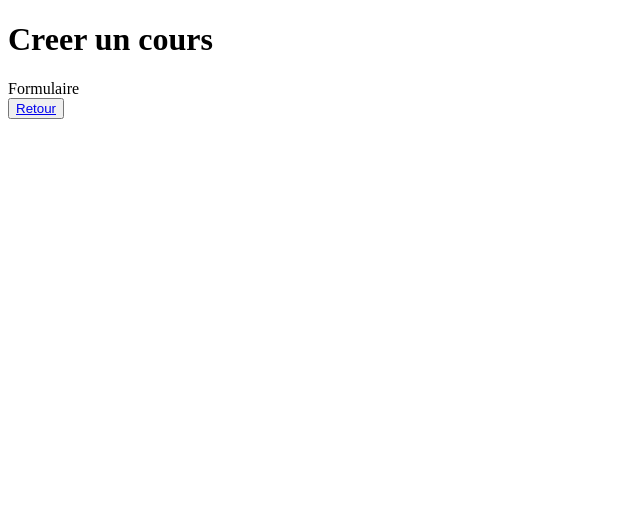
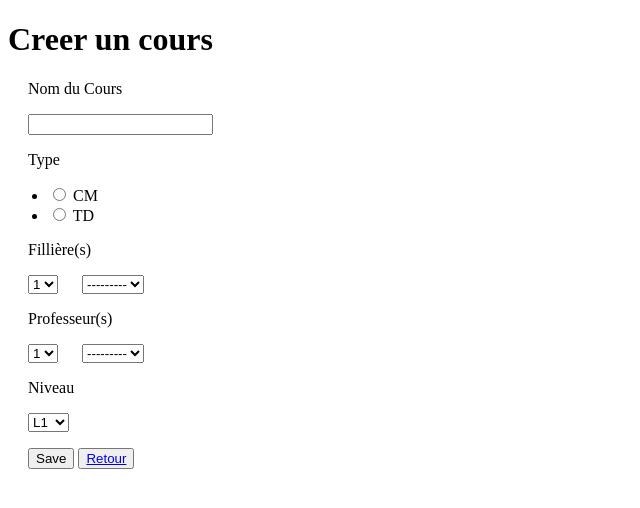
Before and after one commit to thibaultanani/gestion, a Django app: page /listes/admin_creer_cours/1/ in a window 1280 px wide. Shown: the top 508 px of the page, without its empty margins (0-640 px from the left). Run offline with Django 3.2, Linux system fonts and the light colour scheme; data comes from the database, SQL or seed files in the repository; data that the repository does not hold is empty; parts of the project's set-up code (start-up, migrations or seed data) failed here and were passed over.

Commit message:
Add form creation cours

```diff
--- a/listes/forms.py
+++ b/listes/forms.py
@@ -49,6 +49,39 @@ class AjouterProfesseur(ModelForm):
         model = Professeur
         fields = ('nom', 'prenom', 'email', 'titre')
 
+class AjouterCours(forms.Form):
+
+    TYPES = [('type1', 'CM'),
+                 ('type2', 'TD')]
+    niveaux=[ ('L1','L1'),
+             ('L2','L2'),
+             ('L3','L3'),
+             ('M1','M1'),
+             ('M2','M2'),
+            ]
+
+    #nb_f = [tuple([x, x]) for x in range(1, 4)]
+    nb= [tuple([x, x]) for x in range(1, 4)]
+    choix = (('1', 'Choix 1'),('2', 'Choix 2'))
+    model = Cours
+    nomCours = forms.CharField(label=_('Nom Cours'), max_length=100, widget=forms.TextInput(attrs={'class': 'form-control'}))
+    type= forms.ChoiceField(choices=TYPES, widget=forms.RadioSelect(attrs={'class': "custom-radio-list"}))
+    nb_filliere = forms.IntegerField(label="Fillière(s)", widget=forms.Select(choices=nb))
+    nom_filliere1=forms.ModelChoiceField(queryset=Filiere.objects.all())
+    nom_filliere2=forms.ModelChoiceField(label="",queryset=Filiere.objects.all())
+    nom_filliere3=forms.ModelChoiceField(label="",queryset=Filiere.objects.all())
+    nb_prof=forms.IntegerField(label="", widget=forms.Select(choices=nb))
+    nom_prof1=UserModelChoiceField(label="Professeur(s)",queryset=User.objects.all())
+    nom_prof2=UserModelChoiceField(label="",queryset=User.objects.all(), required=False)
+    nom_prof3=UserModelChoiceField(label="",queryset=User.objects.all(), required=False)
+    Niveau=forms.ChoiceField(label="Niveau",choices=niveaux)
+
+
+    class Meta:
+     model=Cours
+     fields = ('nom','niveaux','types', 'professeurs', 'fillieres')
+
+
 # class CreerCoursForm(forms.Form):
 #     nom = forms.CharField(label=_('Nom'), max_length=100, widget=forms.TextInput(attrs={'class': 'form-control'}))
 #     description = forms.CharField(widget=forms.Textarea(attrs={'rows': 3}), required=False)
--- a/listes/models.py
+++ b/listes/models.py
@@ -1,8 +1,8 @@
 from django.db import models
+from django.db.models.functions import Concat
+from django.forms import ModelChoiceField
 from django_mysql.models import ListCharField
 from django.utils import timezone
-
-# Create your models here.
 import datetime
 from django.contrib.auth.models import User
 
@@ -19,7 +19,6 @@ class Admnistrateur(models.Model):
 
 class Professeur(models.Model):
     user = models.OneToOneField(User, on_delete=models.CASCADE, default=None)
-
     DOCTORANT = 'Doctorant'
     MAITRES_DE_CONFERENCES = 'Maître de conférences'
     PROF_DES_UNIVERSITES = 'Professeur des universités'
@@ -93,7 +92,6 @@ class Type(models.TextChoices):
 
 class Cours(models.Model):
     nom = models.CharField(max_length=100)
-    prenom = models.CharField(max_length=100)
     niveaux = ListCharField(
         base_field=models.CharField(
             max_length=10,
@@ -110,3 +108,7 @@ class Cours(models.Model):
     )
     debut = models.IntegerField(datetime.date.today().year)
     fin = models.IntegerField(datetime.date.today().year + 1)
+
+class UserModelChoiceField(ModelChoiceField):
+    def label_from_instance(self, User):
+         return User.get_full_name()
--- a/listes/urls.py
+++ b/listes/urls.py
@@ -1,4 +1,6 @@
 from django.conf.urls import url
+from django.views.generic import RedirectView
+
 from . import views
 from django.contrib.auth import views as auth_views
 from .forms import ConnexionForm
@@ -9,9 +11,9 @@ urlpatterns = [
     url(r'^prof_liste_etudiant/', views.prof_liste_etudiant, name='prof_liste_etudiant'),
     url(r'^prof_cursus_etudiant/', views.prof_cursus_etudiant, name='prof_cursus_etudiant'),
     url(r'^modif_mdp/', views.modif_mdp, name='modif_mdp'),
-    url(r'^admin_cours/', views.admin_cours, name='admin_cours'),
+    url(r'^admin_cours/(?P<user_id>[0-9]+)/', views.admin_cours, name='admin_cours'),
     url(r'^admin_liste_cours/', views.admin_liste_cours, name='admin_liste_cours'),
-    url(r'^admin_creer_cours/', views.admin_creer_cours, name='admin_creer_cours'),
+    url(r'^admin_creer_cours/(?P<user_id>[0-9]+)/', views.admin_creer_cours, name='admin_creer_cours'),
     url(r'^admin_modifier_cours/', views.admin_modifier_cours, name='admin_modifier_cours'),
     url(r'^admin_etudiant/', views.admin_etudiant, name='admin_etudiant'),
     url(r'^admin_modifier_etudiant/', views.admin_modifier_etudiant, name='admin_modifier_etudiant'),
@@ -21,5 +23,7 @@ urlpatterns = [
     url(r'^admin_gestion_professeur/(?P<user_id>[0-9]+)/', views.admin_gestion_professeur, name='admin_gestion_professeur'),
     url(r'^admin_modifier_professeur/', views.admin_modifier_professeur, name='admin_modifier_professeur'),
     url(r'^admin_creer_professeur/(?P<user_id>[0-9]+)/', views.admin_creer_professeur, name='admin_creer_professeur'),
-    url(r'^', views.connexion, name='connexion')
+    url(r'^', views.connexion, name='connexion'),
+    url(r'^favicon\.ico$', RedirectView.as_view(url='/static/images/favicon.ico'))
+
 ]
--- a/listes/views.py
+++ b/listes/views.py
@@ -60,14 +60,37 @@ def modif_mdp(request):
     return render(request, 'listes/modif_mdp.html')
 
 
-def admin_cours(request):
-    return render(request, 'listes/admin_cours.html')
+def admin_cours(request, user_id):
+    user = get_object_or_404(User, id=user_id)
+
+    return render(request, 'listes/admin_cours.html', {'user': user})
 
 def admin_liste_cours(request):
     return render(request, 'listes/admin_informations_cours.html')
 
-def admin_creer_cours(request):
-    return render(request, 'listes/admin_creer_cours.html')
+def admin_creer_cours(request, user_id):
+  user = get_object_or_404(User, id=user_id)
+  if request.method == "POST":
+     form = AjouterCours(request.POST)
+     if form.is_valid():
+         nomCours = request.POST.get('nomCours', False)
+         type = request.POST.get('type', False)
+         nom_filliere1 = request.POST.get('nom_filliere1', False)
+         nom_filliere2 = request.POST.get('nom_filliere2', False)
+         nom_filliere3 = request.POST.get('nom_filliere3', False)
+         nom_prof1= request.POST.get('nom_prof', False)
+         nom_prof2= request.POST.get('nom_prof', False)
+         nom_prof3= request.POST.get('nom_prof', False)
+
+     else:
+       print("echec")
+       messages.error(request, 'Erreur lors de l\'ajout, réesayer plus tard')
+     return render(request, 'listes/admin_creer_cours.html', {'user': user,'form': form})
+  else:
+        print("echec2")
+        form = AjouterCours()
+  return render(request, 'listes/admin_creer_cours.html', {'user': user,'form': form})
+
 
 def admin_modifier_cours(request):
     return render(request, 'listes/admin_modifier_cours.html')
--- a/templates/listes/accueil_admin.html
+++ b/templates/listes/accueil_admin.html
@@ -68,7 +68,7 @@
             </a>
             <ul class="nav nav-treeview">
               <li class="nav-item">
-                <a href="{% url 'admin_cours' %}" class="nav-link active">
+                <a href="{% url 'admin_cours' user_object.id %}" class="nav-link active">
                   <i class="far fa-circle nav-icon"></i>
                   <p>Cours</p>
                 </a>
--- a/templates/listes/admin_cours.html
+++ b/templates/listes/admin_cours.html
@@ -6,7 +6,8 @@
 </head>
 <body>
     <h1>Liste des cours </h1>
-    <button type="button"><a href="{% url 'admin_creer_cours' %}" class="btn btn-primary"> Créer un cours</a></button><br><br>
+
+    <button type="button"><a href="{% url 'admin_creer_cours' user.id %}" class="btn btn-primary"> Créer un cours</a></button><br><br>
     <button type="button"><a href="{% url 'admin_liste_cours' %}" class="btn btn-primary">Cours X</a></button>
     <button type="button"><a href="{% url 'admin_modifier_cours' %}" class="btn btn-primary">Modifier cours X</a></button><br>
 
--- a/templates/listes/admin_creer_cours.html
+++ b/templates/listes/admin_creer_cours.html
@@ -1,12 +1,88 @@
 <!DOCTYPE html>
 <html lang="en">
+<script src="https://code.jquery.com/jquery-3.3.1.min.js"></script>
 <head>
     <meta charset="UTF-8">
     <title>Création de cours</title>
 </head>
 <body>
     <h1>Creer un cours </h1>
-    Formulaire<br>
-    <button type="button"><a href="{% url 'admin_cours' %}" class="btn btn-primary">Retour</a></button>
+ <form method="POST" class="post-form">{% csrf_token %}
+<div>
+    <p STYLE="padding:0 0 0 20px;">Nom du Cours</p>
+    <p STYLE="padding:0 0 0 20px;" for="">{{form.nomCours }}</p>
+  </div>
+  <div>
+      <p STYLE="padding:0 0 0 20px;">Type</p>
+      <p   list-style=none STYLE="padding:0 0 0 20px;">{{form.type }}</p>
+  </div>
+ <div>
+    <p STYLE="padding:0 0 0 20px;">Fillière(s)</p>
+    <label STYLE="padding:0 0 0 20px;" for="">{{form.nb_filliere}}</label>  <label STYLE="padding:0 0 0 20px;"for="">{{form.nom_filliere1}}</label>
+     <p STYLE="padding:0 0 0 80px;" for="">{{form.nom_filliere2}}</p>
+     <p STYLE="padding:0 0 0 80px;" for="">{{form.nom_filliere3}}</p>
+  </div>
+<div>
+    <p STYLE="padding:0 0 0 20px;">Professeur(s)</p>
+    <label STYLE="padding:0 0 0 20px;" for="">{{form.nb_prof}}</label> <label STYLE="padding:0 0 0 20px;" for="">{{form.nom_prof1}}</label>
+    <p STYLE="padding:0 0 0 80px;" for="">{{form.nom_prof2}}</p>
+    <p STYLE="padding:0 0 0 80px;" for="">{{form.nom_prof3}}</p>
+  </div>
+
+  <div>
+      <p STYLE="padding:0 0 0 20px;">Niveau</p>
+      <p STYLE="padding:0 0 0 20px;" for="">{{form.Niveau}}</p>
+  </div>
+  <div>
+    <p STYLE="padding:0 0 0 20px;">  <button type="submit" class="save btn btn-default">Save</button>
+      <button ><a href="{% url 'admin_cours' user.id %}" class="btn btn-primary">Retour</a></button></div></p>
+         <script src="https://code.jquery.com/jquery-3.3.1.min.js"></script>
+<script>
+    $(function(){
+        function hideInputs_prof() {
+            $("#id_nom_prof2").hide()
+            $("#id_nom_prof3").hide();
+        }
+         function hideInputs_filliere() {
+            $("#id_nom_filliere2").hide();
+            $("#id_nom_filliere3").hide();
+        }
+
+        $("#id_nb_prof").on('change', function(){
+            var val = $("#id_nb_prof").val();
+            if (val == '2') {
+                $("#id_nom_prof2").show();
+                $("#id_nom_prof3").hide();
+            }
+            else if (val == '3') {
+                $("#id_nom_prof2").show();
+                $("#id_nom_prof3").show();}
+            else {
+                hideInputs_prof();
+            }
+        });
+
+        $("#id_nb_filliere").on('change', function(){
+            var val = $("#id_nb_filliere").val();
+            if (val == '2') {
+                $("#id_nom_filliere2").show();
+                $("#id_nom_filliere3").hide();
+            }
+            else if (val == '3') {
+                $("#id_nom_filliere2").show();
+                $("#id_nom_filliere3").show();}
+            else {
+                hideInputs_filliere();
+            }
+        });
+
+
+        hideInputs_prof();
+        hideInputs_filliere()
+    });
+    </script>
+ </form>
+
 </body>
+
 </html>
```
